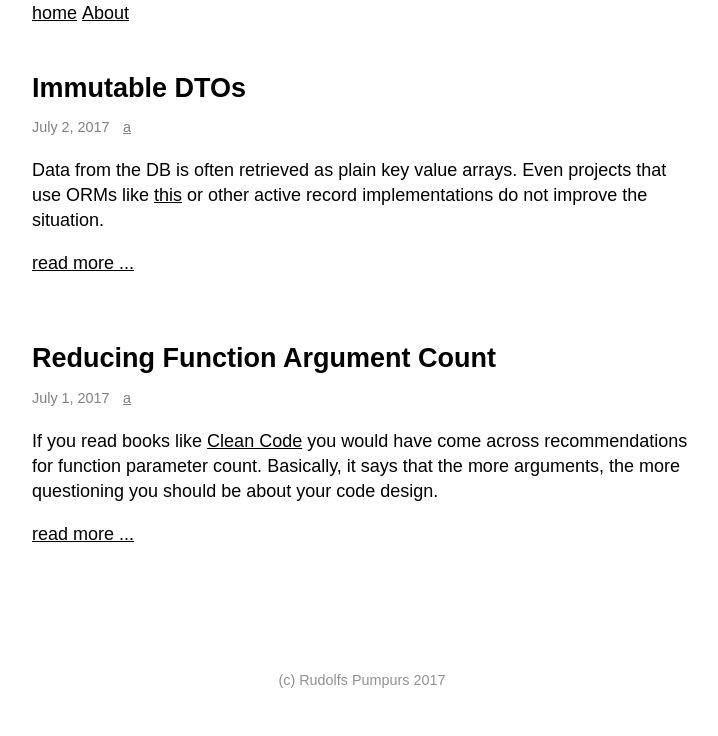
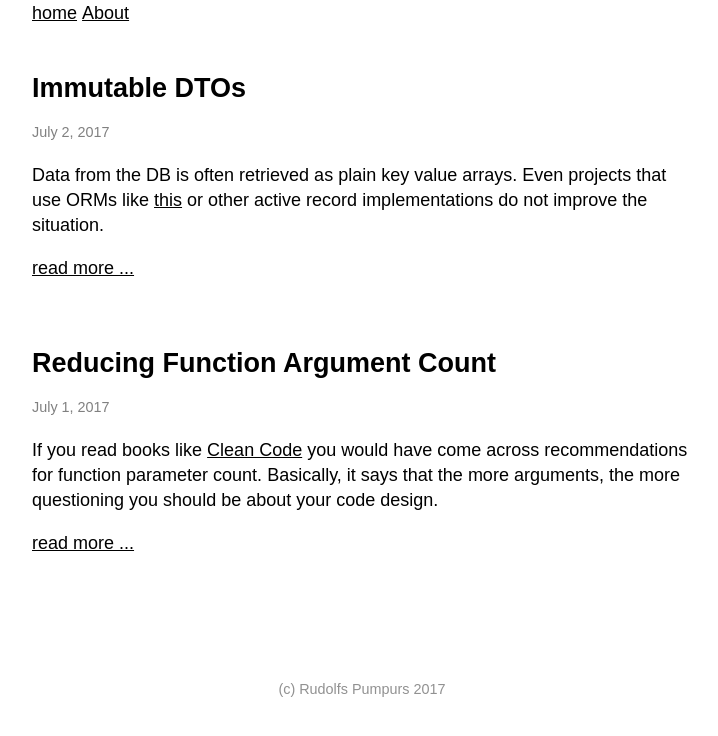
Before and after one commit to rpumpurs/blog, a Jekyll site: the page built from index.html, in a window 1280 px wide. Shown: the top 736 px of the page, without its empty margins (278-996 px from the left). Built offline with Jekyll 4.4.1, drawn with Linux system fonts in a browser that asks for light colours; nearby versions of some CDN libraries; comment, search, counter and statistics services are not loaded.

Commit message:
Fix html errors

```diff
--- a/_includes/header.html
+++ b/_includes/header.html
@@ -17,4 +17,3 @@
     <link rel="icon" type="image/png" href="/images/favicon-16x16.png" sizes="16x16" />
     <link rel="stylesheet" href="https://cdnjs.cloudflare.com/ajax/libs/font-awesome/4.7.0/css/font-awesome.min.css">
 </head>
-</head>
--- a/_layouts/post.html
+++ b/_layouts/post.html
@@ -9,18 +9,16 @@
         <header>
             {% include main_menu.html %}
             <h1>{{ page.title }}</h1>
-            <small>
             <ul>
                 <li>
                     <time>
-                            {{ page.date | date: "%B %e, %Y" }}
+                        <small>{{ page.date | date: "%B %e, %Y" }}</small>
                     </time>
                 </li>
                 <li>
-                        <a href="{{ page.url }}#disqus_thread" data-disqus-identifier="{{ page.id }}"></a>
+                    <small><a href="{{ page.url }}#disqus_thread" data-disqus-identifier="{{ page.id }}"></a></small>
                 </li>
             </ul>
-            </small>
         </header>
         <div class="markdown_content">
             {{ page.content }}
--- a/index.html
+++ b/index.html
@@ -7,18 +7,16 @@
         <section>
             <header>
                 <h2><a href="{{ post.url }}">{{ post.title }}</a></h2>
-                <small>
                     <ul>
                         <li>
                             <time>
-                                {{ post.date | date: "%B %e, %Y" }}
+                                <small>{{ post.date | date: "%B %e, %Y" }}</small>
                             </time>
                         </li>
                         <li>
-                            <a href="{{ post.url }}#disqus_thread" data-disqus-identifier="{{ post.id }}">a</a>
+                            <small><a href="{{ post.url }}#disqus_thread" data-disqus-identifier="{{ post.id }}"></a></small>
                         </li>
                     </ul>
-                </small>
             </header>
             <div class="short_description">
                 {{ post.excerpt }}
```
Lines whose indentation alone changed are shown as unchanged.
